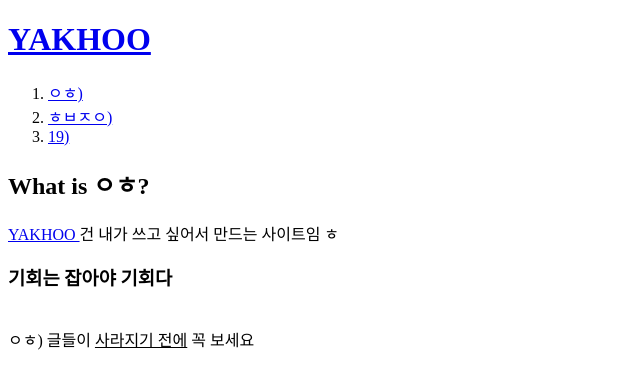
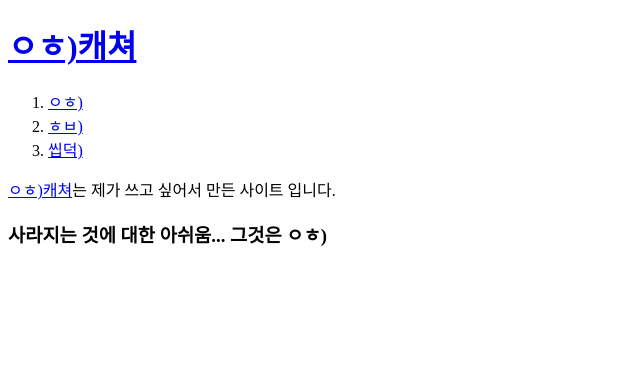
Before and after one commit to lucask04177/myproject, a plain HTML site: page index.html in a window 1280 px wide. Shown: the whole page, without its empty margins (0-640 px from the left). Drawn offline with Linux system fonts and the light colour scheme.

Commit message:
Add files via upload

```diff
--- a/index.html
+++ b/index.html
@@ -6,20 +6,16 @@
     <meta charset="utf-8">
 </head>
 <body>
-    <h1><a href="what.html">YAKHOO</a></h1>
+    <h1><a href="what.html">ㅇㅎ)캐쳐</a></h1>
     <ol>
         <li><a href="1.html">ㅇㅎ)</a></li>
-        <li><a href="2.html">ㅎㅂㅈㅇ)</a></li>
-        <li><a href="3.html">19)</a></li>
+        <li><a href="2.html">ㅎㅂ)</a></li>
+        <li><a href="3.html">씹덕)</a></li>
     </ol>
-    <h2>What is ㅇㅎ?</h2>
-    <p><a href="YAKHOO CATCHER.html" target="_blank" title="YAKHOO TEST">
-        YAKHOO
-    </a>건 내가 쓰고 싶어서 만드는 사이트임 ㅎ
+    <p><a href="index.html" target="_blank" title="YAKHOO TEST">
+        ㅇㅎ)캐쳐</a>는 제가 쓰고 싶어서 만든 사이트 입니다.<br>
+        <h3><strong>사라지는 것에 대한 아쉬움... 그것은 ㅇㅎ)</strong></h3>
         <br>
-        <h3><strong>기회는 잡아야 기회다</strong></h3>
-        <br>
-        ㅇㅎ) 글들이 <u>사라지기 전에</u> 꼭 보세요
-    </p>
+       </p>
 </body>
 </html>
```
